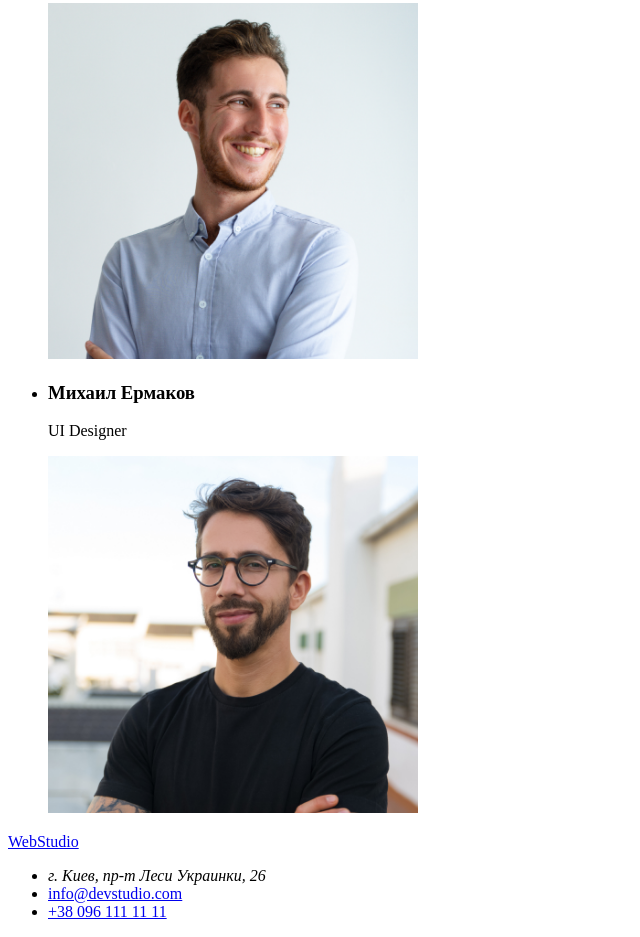
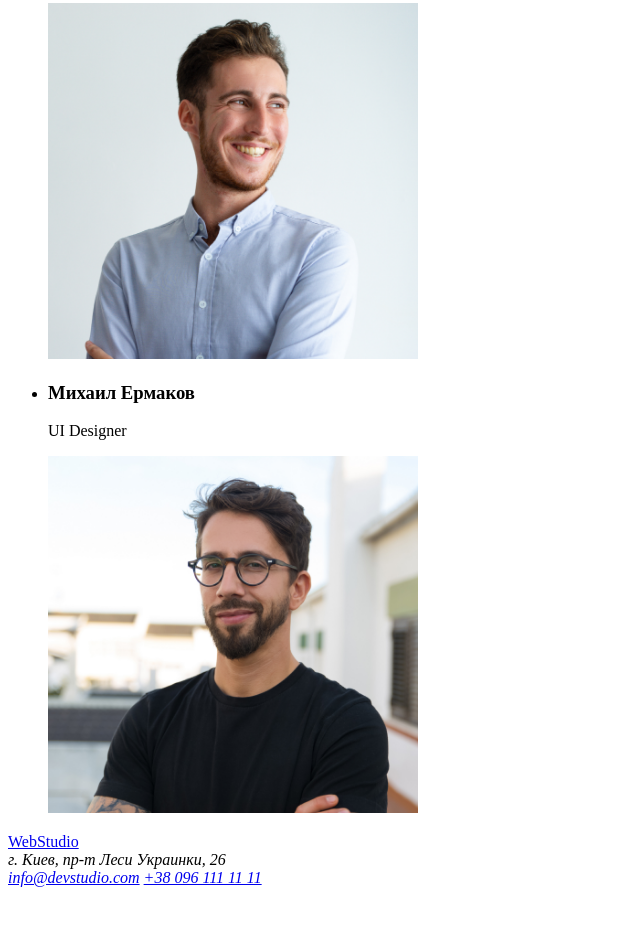
Before and after one commit to plozynskyi/goit-markup-hw-01, a plain HTML site: page index.html in a window 1280 px wide. Shown: the part 1981-2918 px from the top of the page, without its empty margins (0-640 px from the left). After the commit the page ends 2876 px from the top, so only its background shows below. Drawn offline with Linux system fonts and the light colour scheme.

Commit message:
Виправлено блок контактів

```diff
--- a/index.html
+++ b/index.html
@@ -77,11 +77,11 @@
             <footer>
                 <a href="/">WebStudio</a>
                 <!-- Адрес -->
-                <ul>
-                    <li><address>г. Киев, пр-т Леси Украинки, 26</address></li>
-                    <li><a href="mailto:info@devstudio.com">info@devstudio.com</a></li>
-                    <li><a href="tel:+380961111111">+38 096 111 11 11</a></li>
-                </ul>
+                <address>г. Киев, пр-т Леси Украинки, 26</address>
+                <address>
+                    <a href="mailto:info@devstudio.com">info@devstudio.com</a>
+                    <a href="tel:+380961111111">+38 096 111 11 11</a>
+                </address>
             </footer>
         </main>
     </body>
```
